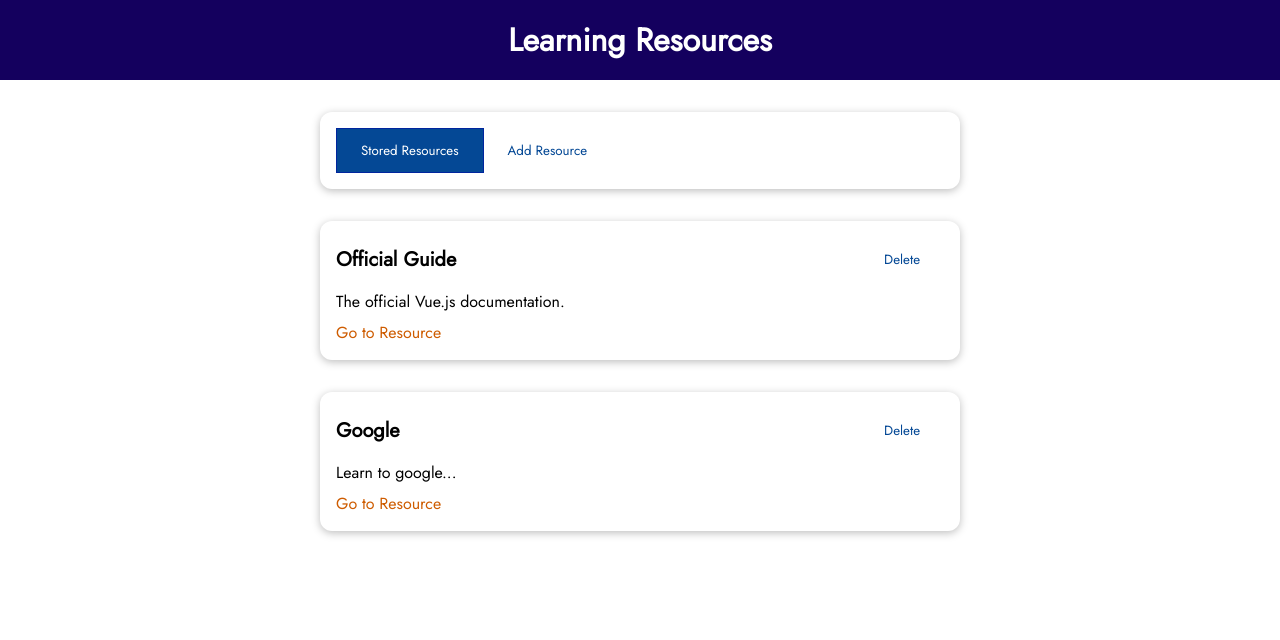
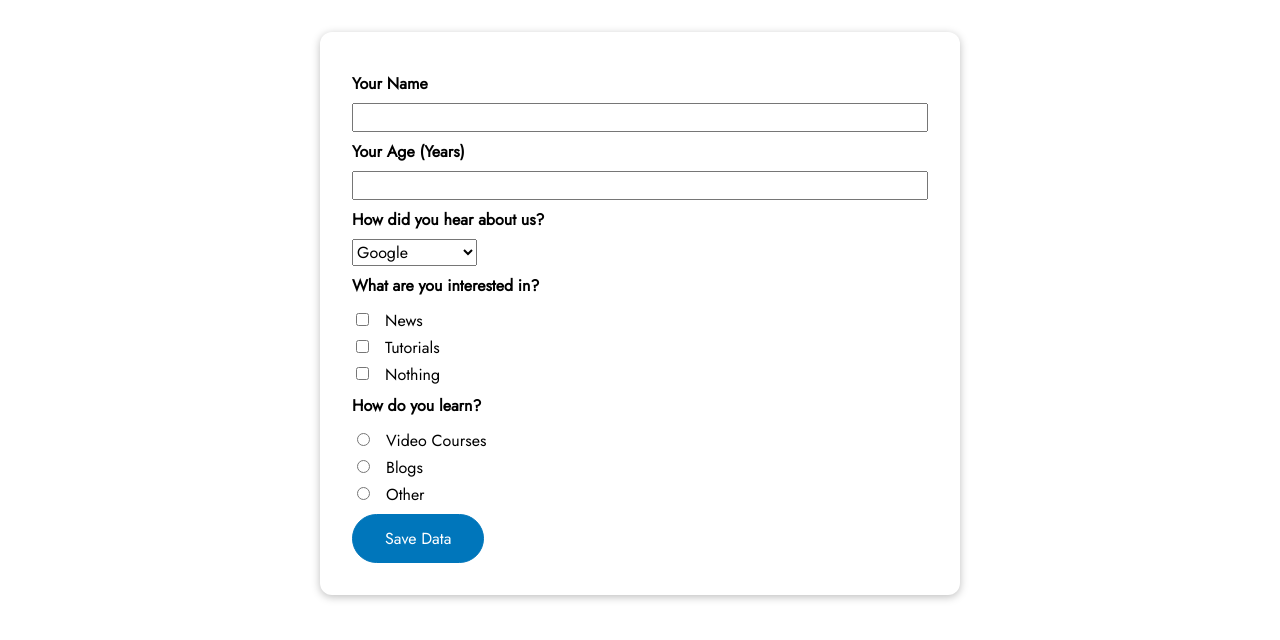
Before and after one commit to nzkks/vuejs-project, a Vue app: page / in a window 1280 px wide. Shown: the top 640 px of the page. Built offline with nearby package versions, Linux system fonts and the light colour scheme.

Commit message:
add a new samplae form

```diff
--- a/src/App.vue
+++ b/src/App.vue
@@ -5,11 +5,13 @@
   <!-- <UserBadges /> -->
   <!-- <DynamicComponents /> -->
   <!-- <SampleForm /> -->
-  <LearningResources />
+  <!-- <LearningResources /> -->
+  <TheForm />
 </template>
 
 <script>
-import LearningResources from './components/learningResources/LearningResources.vue';
+import TheForm from './components/advForm/TheForm.vue';
+// import LearningResources from './components/learningResources/LearningResources.vue';
 
 // import DynamicComponents from './components/dynamicComponents/DynamicComponents.vue';
 // import SampleForm from './components/teleport/SampleForm.vue';
@@ -21,7 +23,8 @@
     // UserBadges
     // DynamicComponents,
     // SampleForm,
-    LearningResources,
+    // LearningResources,
+    TheForm,
   },
   data() {
     return {};
--- /dev/null
+++ b/src/components/advForm/TheForm.vue
@@ -0,0 +1,117 @@
+<template>
+  <form>
+    <div class="form-control">
+      <label for="user-name">Your Name</label>
+      <input id="user-name" name="user-name" type="text" />
+    </div>
+    <div class="form-control">
+      <label for="age">Your Age (Years)</label>
+      <input id="age" name="age" type="number" />
+    </div>
+    <div class="form-control">
+      <label for="referrer">How did you hear about us?</label>
+      <select id="referrer" name="referrer">
+        <option value="google">Google</option>
+        <option value="wom">Word of mouth</option>
+        <option value="newspaper">Newspaper</option>
+      </select>
+    </div>
+    <div class="form-control">
+      <h2>What are you interested in?</h2>
+      <div>
+        <input id="interest-news" name="interest" type="checkbox" />
+        <label for="interest-news">News</label>
+      </div>
+      <div>
+        <input id="interest-tutorials" name="interest" type="checkbox" />
+        <label for="interest-tutorials">Tutorials</label>
+      </div>
+      <div>
+        <input id="interest-nothing" name="interest" type="checkbox" />
+        <label for="interest-nothing">Nothing</label>
+      </div>
+    </div>
+    <div class="form-control">
+      <h2>How do you learn?</h2>
+      <div>
+        <input id="how-video" name="how" type="radio" />
+        <label for="how-video">Video Courses</label>
+      </div>
+      <div>
+        <input id="how-blogs" name="how" type="radio" />
+        <label for="how-blogs">Blogs</label>
+      </div>
+      <div>
+        <input id="how-other" name="how" type="radio" />
+        <label for="how-other">Other</label>
+      </div>
+    </div>
+    <div>
+      <button>Save Data</button>
+    </div>
+  </form>
+</template>
+
+<style scoped>
+form {
+  margin: 2rem auto;
+  max-width: 40rem;
+  border-radius: 12px;
+  box-shadow: 0 2px 8px rgba(0, 0, 0, 0.26);
+  padding: 2rem;
+  background-color: #ffffff;
+}
+
+.form-control {
+  margin: 0.5rem 0;
+}
+
+label {
+  font-weight: bold;
+}
+
+h2 {
+  font-size: 1rem;
+  margin: 0.5rem 0;
+}
+
+input,
+select {
+  display: block;
+  width: 100%;
+  font: inherit;
+  margin-top: 0.5rem;
+}
+
+select {
+  width: auto;
+}
+
+input[type='checkbox'],
+input[type='radio'] {
+  display: inline-block;
+  width: auto;
+  margin-right: 1rem;
+}
+
+input[type='checkbox'] + label,
+input[type='radio'] + label {
+  font-weight: normal;
+}
+
+button {
+  font: inherit;
+  border: 1px solid #0076bb;
+  background-color: #0076bb;
+  color: white;
+  cursor: pointer;
+  padding: 0.75rem 2rem;
+  border-radius: 30px;
+}
+
+button:hover,
+button:active {
+  border-color: #002350;
+  background-color: #002350;
+}
+</style>
```
